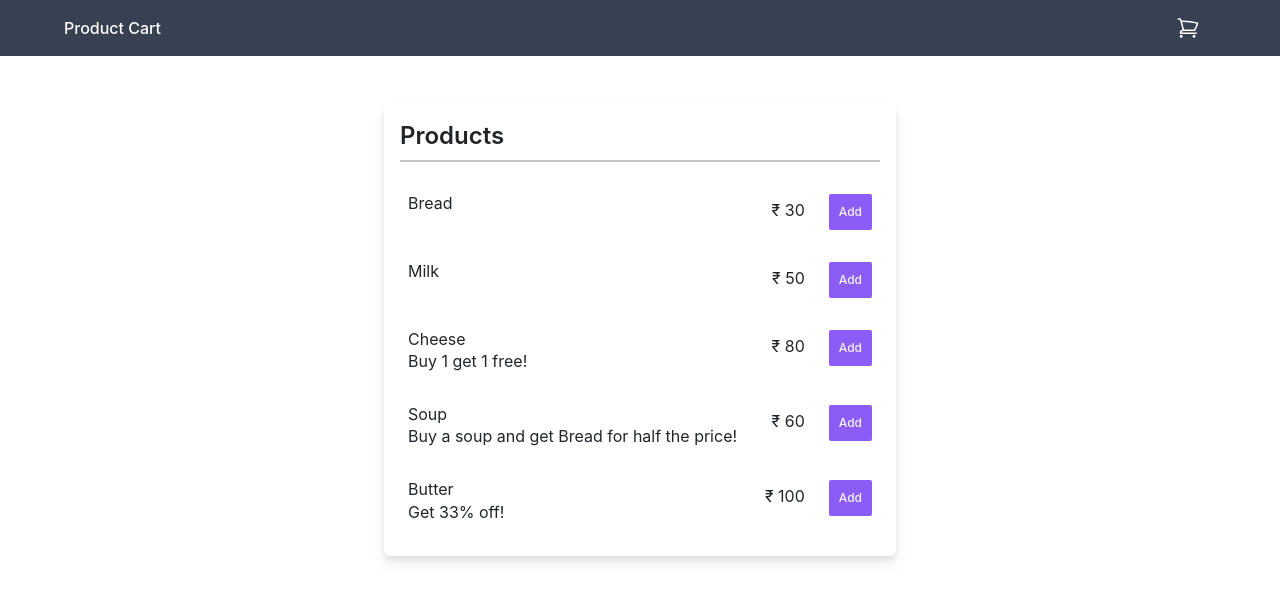
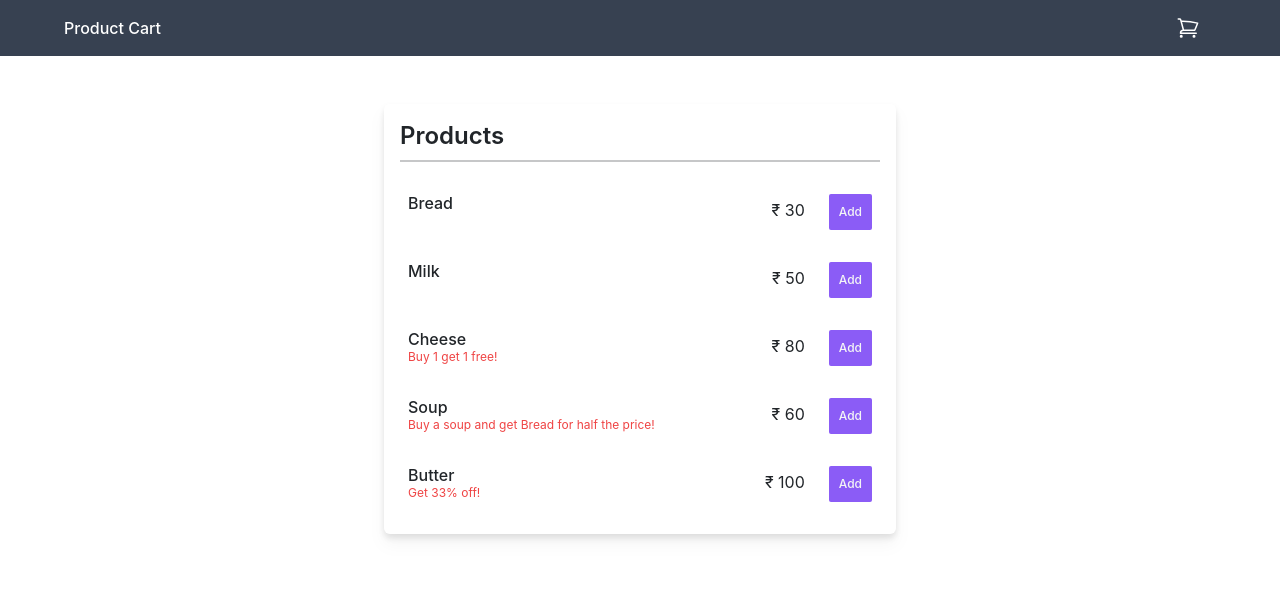
Before and after one commit to TanmayPShinde/products-n-cart, a React (Create React App) app: page / in a window 1280 px wide. Shown: the top 600 px of the page. Built offline with nearby package versions, Linux system fonts and the light colour scheme.

Commit message:
created products' quant altering UI

```diff
--- a/src/components/Product.jsx
+++ b/src/components/Product.jsx
@@ -25,25 +25,32 @@ const Product = ({ product }) => {
 
   return (
     <div className="flex justify-between py-3">
-      <div className="ms-2">
-        <h2>{product.name}</h2>
-        {product.offer && <p>{product.offer}</p>}
+      <div className="ms-2 flex justify-center">
+        <span>
+          <h2 className="font-medium">{product.name}</h2>
+          {product.offer && (
+            <h4 className="text-xs text-red-500 ">{product.offer}</h4>
+          )}
+        </span>
       </div>
       <div className="me-2">
         <span className="me-4">₹ {product.price}</span>
         {product.id in productsInCart ? (
           <span>
             <button
+              onClick={() => dispatch(decrementQuant({ id: product.id }))}
+              className="text-gray-100 font-medium rounded-sm h-6 w-6 text-xs bg-violet-500 hover:bg-violet-600 active:bg-violet-700 focus:outline-none focus:ring focus:ring-violet-300"
+            >
+              -
+            </button>
+            <div className="bg-gray-200 border-1 !h-6 w-8 px-2 inline-flex items-center justify-center text-sm font-medium">
+              {productsInCart[product.id]}
+            </div>
+            <button
               onClick={() => dispatch(incrementQuant({ id: product.id }))}
+              className="text-gray-100 font-medium rounded-sm text-xs h-6 w-6 bg-violet-500 hover:bg-violet-600 active:bg-violet-700 focus:outline-none focus:ring focus:ring-violet-300"
             >
-              Up
-            </button>
-            <span>{productsInCart[product.id]}</span>
-
-            <button
-              onClick={() => dispatch(decrementQuant({ id: product.id }))}
-            >
-              Do
+              +
             </button>
           </span>
         ) : (
```
